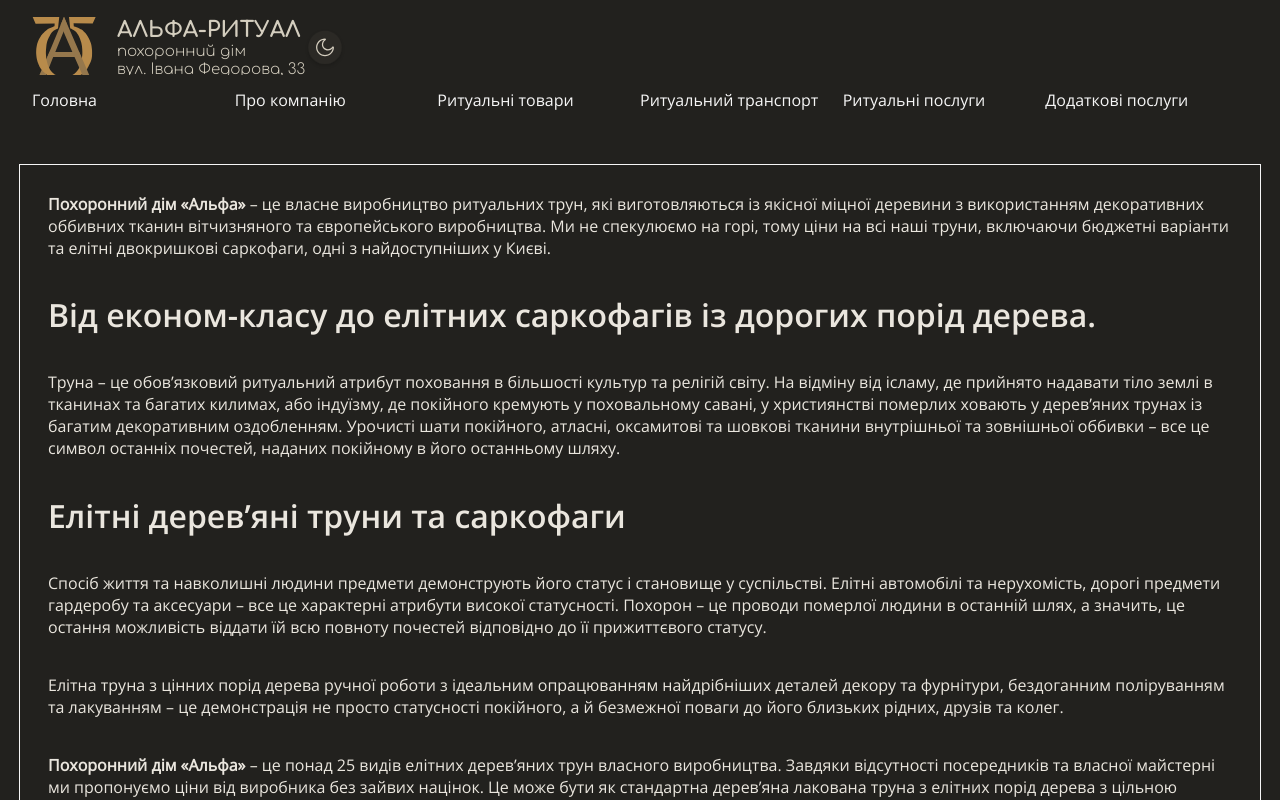
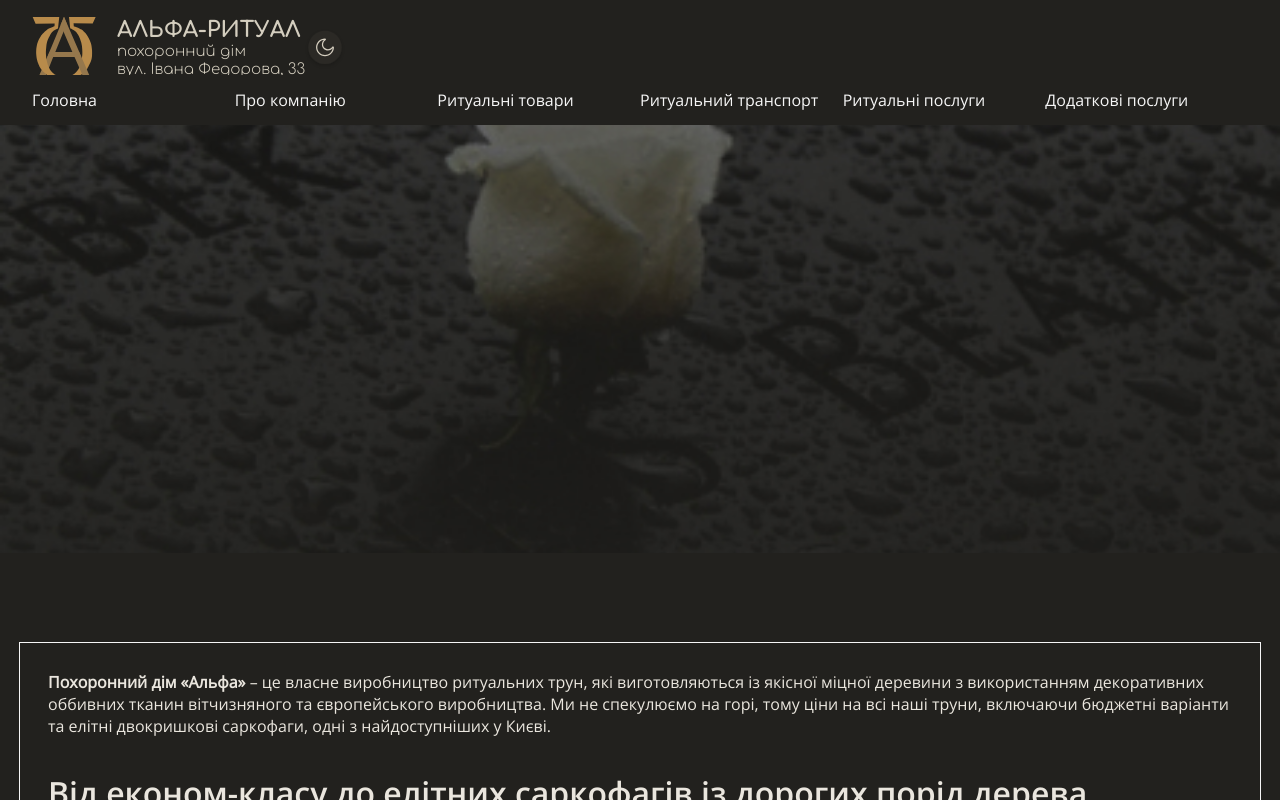
Before and after one commit to Chyharov/alpha-ritual, a React (Create React App) app: page /alpha-ritual/coffins in a window 1280 px wide. Shown: the top 800 px of the page. Built offline with nearby package versions, Linux system fonts and the light colour scheme.

Commit message:
ADDED: SectionTitleForPage and Footer on CoffinsPage

```diff
--- a/src/pages/CoffinsPage/CoffinsPage.jsx
+++ b/src/pages/CoffinsPage/CoffinsPage.jsx
@@ -1,14 +1,20 @@
 import Header from '../../components/Header/Header'
+import SectionTitleForPage from '../../components/SectionTitleForPage/SectionTitleForPage';
+import backgroundImg from '../../images/coffins/backgroundCoffinsMob.jpg'
 import SectionCoffins from '../../components/SectionCoffins/SectionCoffins'
+import Footer from 'components/Footer/Footer';
+
+const title = 'Труни';
 
 const CoffinsPage = () => {
   return (
     <>
       <Header />
-      <main>
-        <SectionCoffins />
-      </main>
-
+        <main>
+          <SectionTitleForPage title={title} backgroundImg={backgroundImg} />
+          <SectionCoffins />
+        </main>
+      <Footer />
     </>
   );
 };
```
Also changed, not shown: src/images/coffins/backgroundCoffinsMob.jpg (added).
